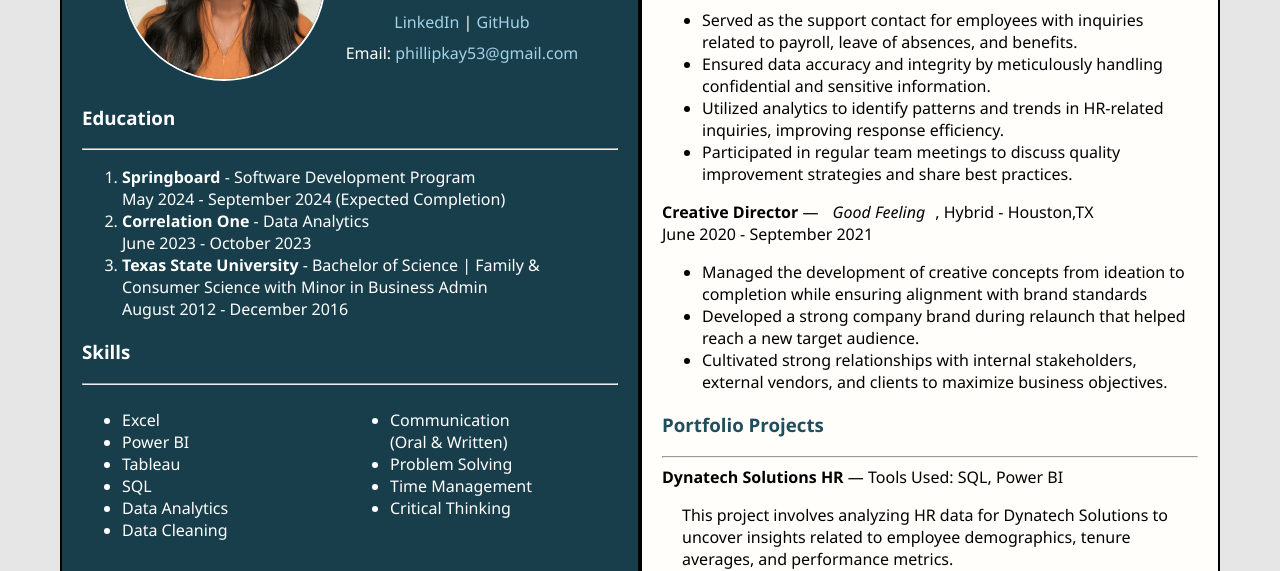
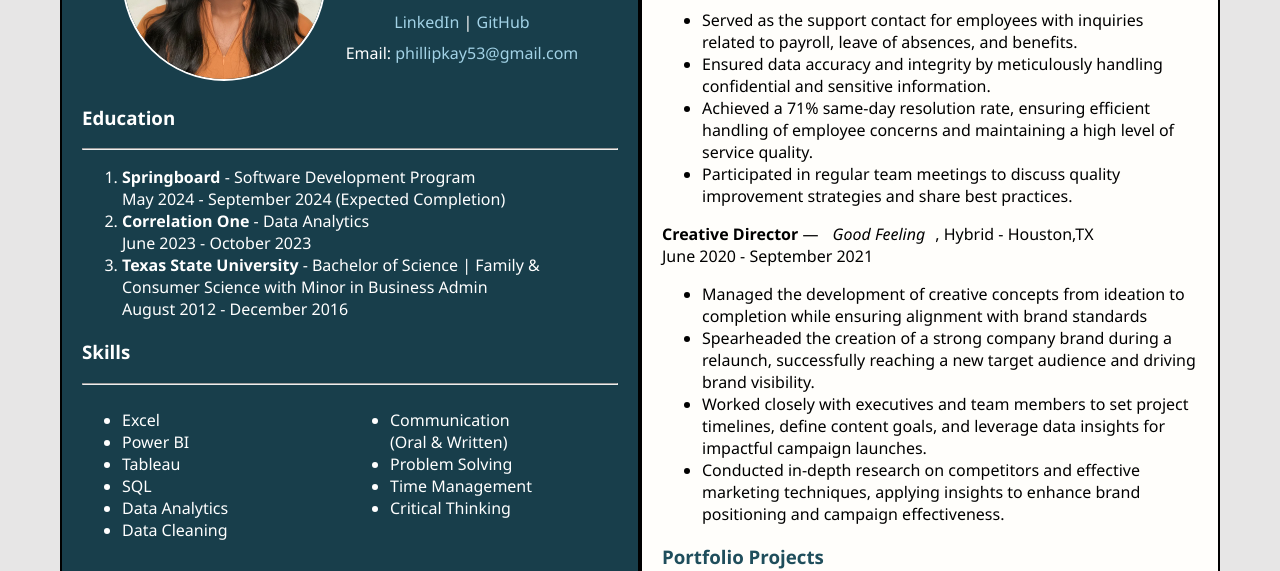
Before and after one commit to phillipkay53/My-Portfolio, a plain HTML site: page Resume Page.html in a window 1280 px wide. Shown: the part 235-806 px from the top of the page. Drawn offline with nearby package versions, Linux system fonts and the light colour scheme.

Commit message:
Update Resume Page.html
Updated Job Descriptions

```diff
--- a/Resume Page.html
+++ b/Resume Page.html
@@ -110,7 +110,7 @@
                     <p><ul>
                         <li>Served as the support contact for employees with inquiries related to payroll, leave of absences, and benefits.</li>
                         <li>Ensured data accuracy and integrity by meticulously handling confidential and sensitive information.</li>
-                        <li>Utilized analytics to identify patterns and trends in HR-related inquiries, improving response efficiency.</li>
+                        <li>Achieved a 71% same-day resolution rate, ensuring efficient handling of employee concerns and maintaining a high level of service quality.</li>
                         <li>Participated in regular team meetings to discuss quality improvement strategies and share best practices.</li>
                         </ul></p>
                 </div>
@@ -118,9 +118,9 @@
                     <b>Creative Director</b> — <i>Good Feeling</i>, Hybrid - Houston,TX <br> June 2020 - September 2021
                     <p><ul>
                         <li>Managed the development of creative concepts from ideation to completion while ensuring alignment with brand standards</li>
-                        <li>Developed a strong company brand during relaunch that helped reach a new target audience.</li>
-                        <li>Cultivated strong relationships with internal stakeholders, external vendors, and clients to
-                        maximize business objectives.</li>
+                        <li>Spearheaded the creation of a strong company brand during a relaunch, successfully reaching a new target audience and driving brand visibility.</li>
+                        <li>Worked closely with executives and team members to set project timelines, define content goals, and leverage data insights for impactful campaign launches.</li>
+                        <li>Conducted in-depth research on competitors and effective marketing techniques, applying insights to enhance brand positioning and campaign effectiveness.</li>
                     </ul></p>
                 </div>
             </div>
```
